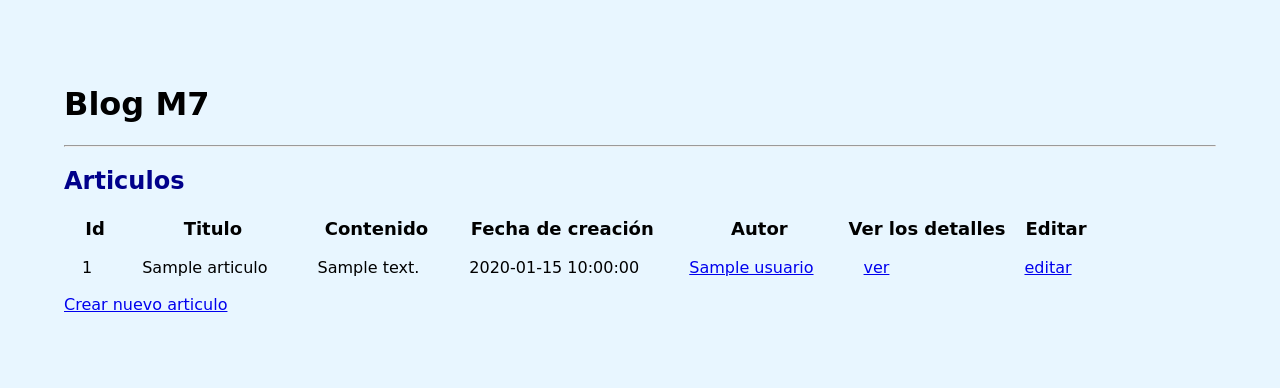
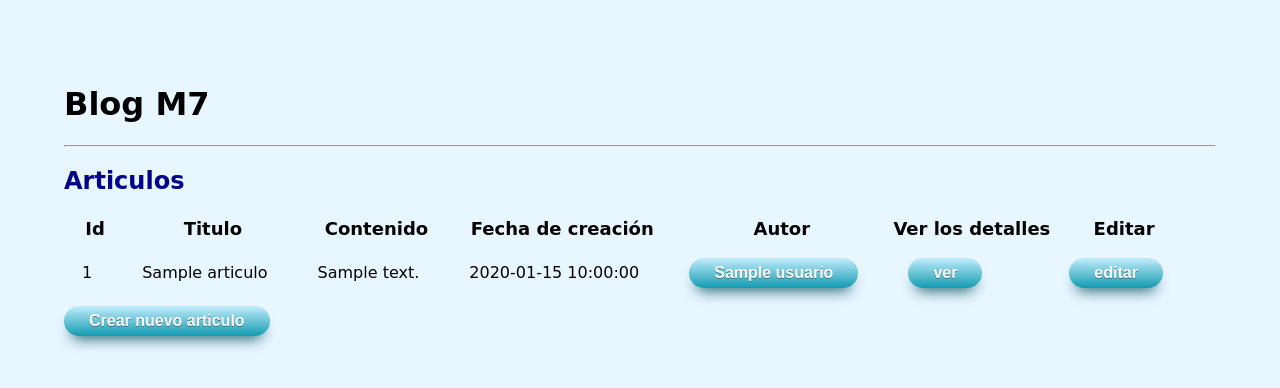
Before and after one commit to LauraLG/Symfony-php_BlogM7, a Symfony app: template templates/articulo/index.html.twig in a window 1280 px wide. Shown: the top 388 px of the page. Run offline with Twig, Linux system fonts and the light colour scheme; the template is opened without the code that fills it: most values are stand-ins (such as "Sample title", 1, 10 or a date in 2020); some libraries are stand-ins or nearby versions.

Commit message:
small style changes

```diff
--- a/templates/articulo/edit.html.twig
+++ b/templates/articulo/edit.html.twig
@@ -7,7 +7,7 @@
 
     {{ include('articulo/_form.html.twig', {'button_label': 'Update'}) }}
 
-    <a href="{{ path('articulo_index') }}"> Volver atrás</a>
+    <a class="link" href="{{ path('articulo_index') }}"> Volver a la lista de articulos</a>
 
     {{ include('articulo/_delete_form.html.twig') }}
 {% endblock %}
--- a/templates/articulo/index.html.twig
+++ b/templates/articulo/index.html.twig
@@ -25,14 +25,14 @@
                 <td>{{ articulo.contenido }}</td>
                 <td>{{ articulo.creationDate ? articulo.creationDate|date('Y-m-d H:i:s') : '' }}</td>
                 <td>
-                    <a href="{{ path('usuario_show', {'id': articulo.usuario.id}) }}">{{ articulo.usuario }}</a>
+                    <a class="link" href="{{ path('usuario_show', {'id': articulo.usuario.id}) }}">{{ articulo.usuario }}</a>
 
                 </td>
                 <td>
-                    <a href="{{ path('articulo_show', {'id': articulo.id}) }}">ver</a>
+                    <a class="link" href="{{ path('articulo_show', {'id': articulo.id}) }}">ver</a>
                 </td>
                 <td>
-                    <a href="{{ path('articulo_edit', {'id': articulo.id}) }}">editar</a>
+                    <a class="link" href="{{ path('articulo_edit', {'id': articulo.id}) }}">editar</a>
                 </td>
             </tr>
         {% else %}
@@ -43,5 +43,5 @@
         </tbody>
     </table>
 
-    <a href="{{ path('articulo_new') }}">Crear nuevo articulo</a>
+    <a class="link" href="{{ path('articulo_new') }}">Crear nuevo articulo</a>
 {% endblock %}
--- a/templates/articulo/new.html.twig
+++ b/templates/articulo/new.html.twig
@@ -7,5 +7,5 @@
 
     {{ include('articulo/_form.html.twig') }}
 
-    <a href="{{ path('articulo_index') }}"> Volver atrás</a>
+    <a class="link" href="{{ path('articulo_index') }}"> Volver atrás</a>
 {% endblock %}
--- a/templates/articulo/show.html.twig
+++ b/templates/articulo/show.html.twig
@@ -30,9 +30,9 @@
         </tbody>
     </table>
 
-    <a href="{{ path('articulo_index') }}">Volver atrás</a>
+    <a class="link" href="{{ path('articulo_index') }}">Volver a la lista de articulos</a>
 
-    <a href="{{ path('articulo_edit', {'id': articulo.id}) }}"> Editar</a>
+    <a class="link" href="{{ path('articulo_edit', {'id': articulo.id}) }}"> Editar</a>
 
     {{ include('articulo/_delete_form.html.twig') }}
 {% endblock %}
--- a/templates/articulo/show_articulos.html.twig
+++ b/templates/articulo/show_articulos.html.twig
@@ -3,7 +3,8 @@
 {% block title %}Articulos{% endblock %}
 
 {% block body %}
-    <h2>Articulos escritos por usuario ""</h2>
+
+    <h2>Lista de articulos</h2>
 
     <table class="table">
         <thead>
@@ -19,6 +20,7 @@
         </thead>
         <tbody>
         {% for articulo in articulos %}
+
             <tr>
                 <td>{{ articulo.id }}</td>
                 <td>{{ articulo.titulo }}</td>
@@ -42,5 +44,5 @@
         {% endfor %}
     </table>
 
-    <a href="{{ path('articulo_new') }}">Crear nuevo articulo</a>
+    <a class="link" href="{{ path('articulo_new') }}">Crear nuevo articulo</a>
 {% endblock %}
--- a/templates/base.html.twig
+++ b/templates/base.html.twig
@@ -46,6 +46,7 @@
             font-size:16px;
             font-weight:bold;
             padding:13px 23px;
+            margin-top: 15px;
 
 
 
@@ -97,9 +98,6 @@
             margin: 5px 0;
         }
 
-        #usuario{
-             padding-bottom: 25px ;
-        }
 
         input {
             padding: 1px 1px 1px 1px;
--- a/templates/usuario/show.html.twig
+++ b/templates/usuario/show.html.twig
@@ -30,11 +30,11 @@
         </tbody>
     </table>
 
-    <a href="{{ path('usuario_index') }}">Volver atrás</a>
+    <a class="link" href="{{ path('usuario_index') }}">Volver a la lista de usuarios</a>
 
-    <a href="{{ path('usuario_edit', {'id': usuario.id}) }}"> Editar</a>
+    <a class="link" href="{{ path('usuario_edit', {'id': usuario.id}) }}"> Editar</a>
 
-    <a href="{{ path('show_articulos', {'id': usuario.id}) }}"> Ver todos los publicaciónes</a>
+    <a class="link" href="{{ path('show_articulos', {'id': usuario.id}) }}"> Ver todas las publicaciónes</a>
 
 
     {{ include('usuario/_delete_form.html.twig') }}
```
Also changed, not shown: templates/usuario/articulos.html.twig (deleted, +0 -24 lines), templates/usuario/edit.html.twig (+6 -3 lines).
